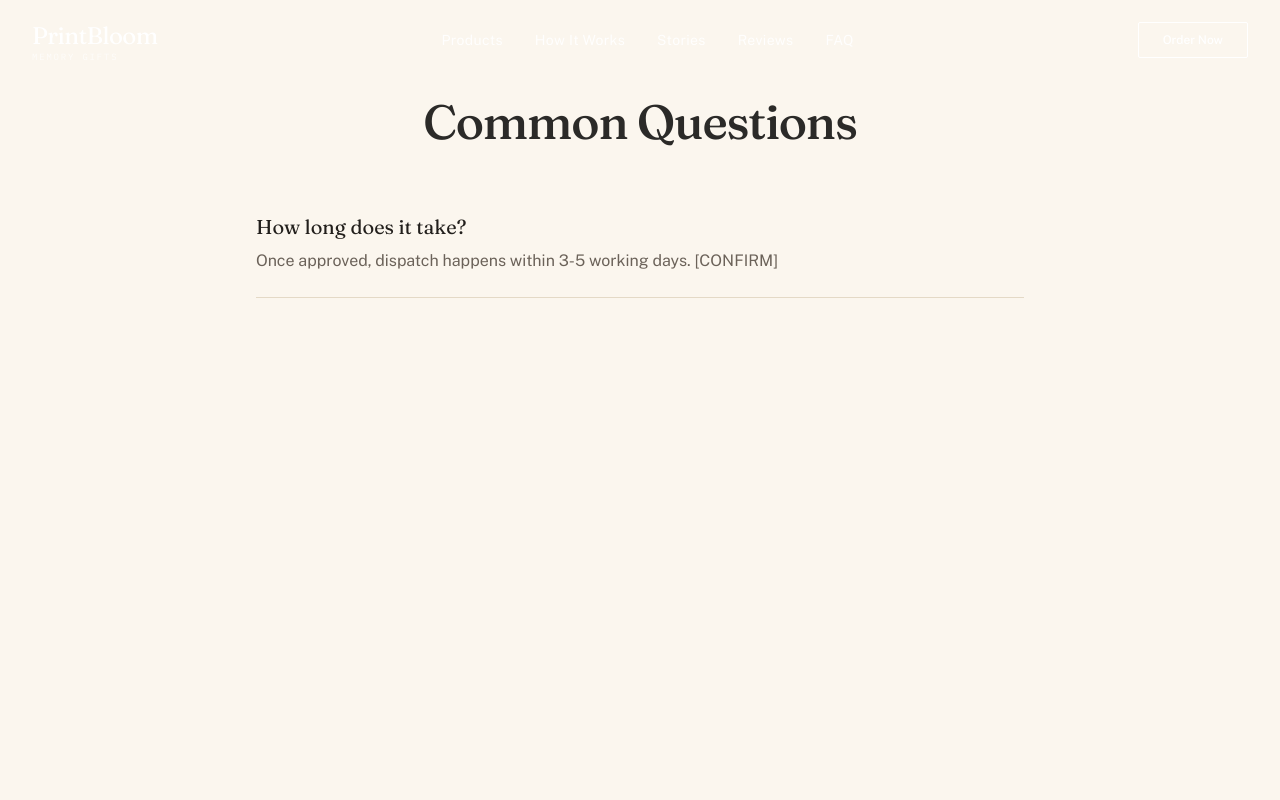
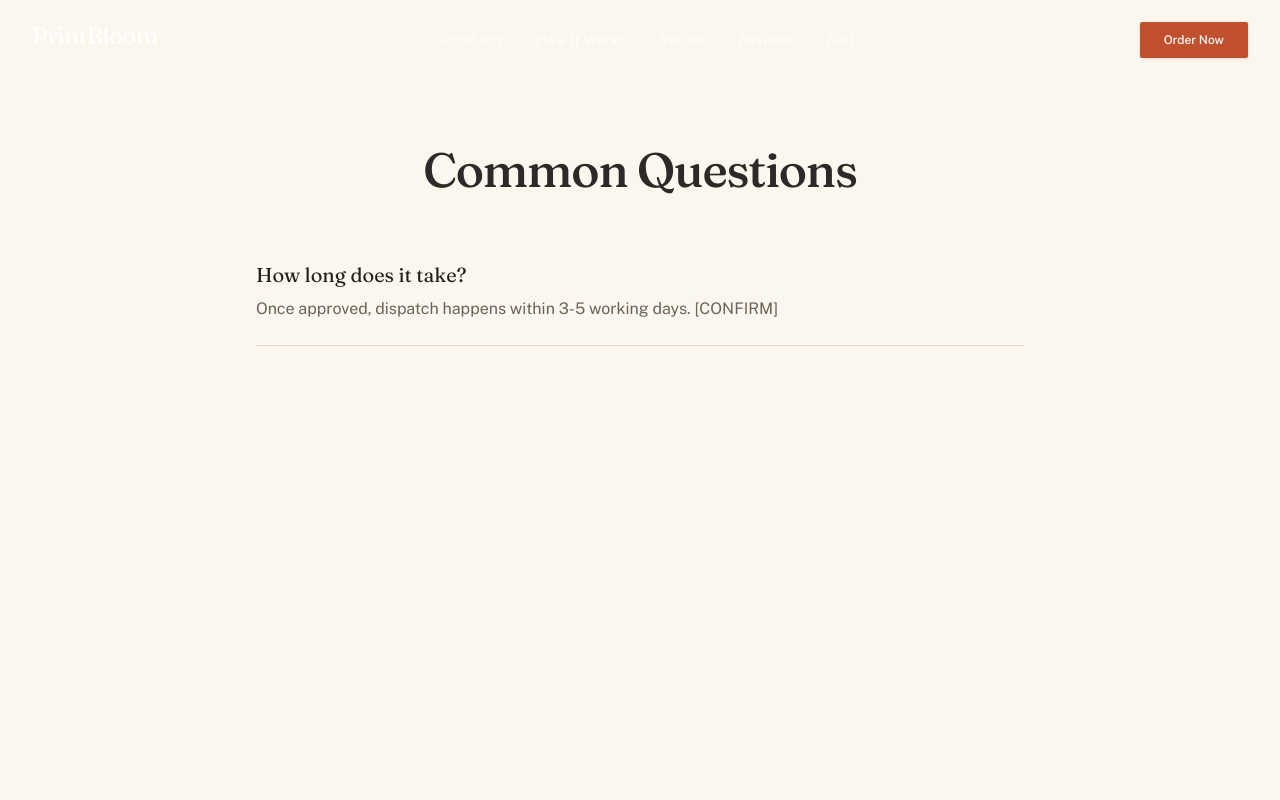
Before and after one commit to rupeshh132/Printbloom, a Next.js app: page /faq in a window 1280 px wide. Shown: the top 800 px of the page. Built offline with nearby package versions, Linux system fonts and the light colour scheme.

Commit message:
fix: correct product images, navbar button and page padding overlap

```diff
--- a/app/(marketing)/faq/page.tsx
+++ b/app/(marketing)/faq/page.tsx
@@ -2,7 +2,7 @@ import { SectionHeading } from "@/components/ui/section-heading"
 
 export default function FAQPage() {
   return (
-    <main className="flex flex-col min-h-screen py-24 px-4 md:px-8">
+    <main className="flex flex-col min-h-screen pt-36 pb-24 px-4 md:px-8">
       <div className="container mx-auto max-w-3xl">
         <SectionHeading as="h1" className="text-center mb-16">Common Questions</SectionHeading>
         <div className="space-y-8">
--- a/app/(marketing)/how-it-works/page.tsx
+++ b/app/(marketing)/how-it-works/page.tsx
@@ -2,7 +2,7 @@ import { SectionHeading } from "@/components/ui/section-heading"
 
 export default function HowItWorksPage() {
   return (
-    <main className="flex flex-col min-h-screen py-24 px-4 md:px-8">
+    <main className="flex flex-col min-h-screen pt-36 pb-24 px-4 md:px-8">
       <div className="container mx-auto max-w-3xl">
         <SectionHeading as="h1" className="text-center mb-16">How It Works</SectionHeading>
         <div className="space-y-12">
--- a/app/(marketing)/journal/page.tsx
+++ b/app/(marketing)/journal/page.tsx
@@ -3,7 +3,7 @@ import { Link } from "@/components/ui/link"
 
 export default function JournalPage() {
   return (
-    <main className="flex flex-col min-h-screen py-24 px-4 md:px-8">
+    <main className="flex flex-col min-h-screen pt-36 pb-24 px-4 md:px-8">
       <div className="container mx-auto max-w-6xl">
         <header className="mb-16">
           <SectionHeading as="h1">Bloom Journal</SectionHeading>
--- a/app/(marketing)/products/page.tsx
+++ b/app/(marketing)/products/page.tsx
@@ -3,7 +3,7 @@ import { ProductGrid } from "@/components/marketing/product-grid"
 
 export default function ProductsPage() {
   return (
-    <main className="flex flex-col min-h-screen py-24 px-4 md:px-8">
+    <main className="flex flex-col min-h-screen pt-36 pb-24 px-4 md:px-8">
       <div className="container mx-auto max-w-6xl">
         <header className="mb-16 text-center md:text-left">
           <SectionHeading as="h1">
--- a/app/(marketing)/reviews/page.tsx
+++ b/app/(marketing)/reviews/page.tsx
@@ -2,7 +2,7 @@ import { SectionHeading } from "@/components/ui/section-heading"
 
 export default function ReviewsPage() {
   return (
-    <main className="flex flex-col min-h-screen py-24 px-4 md:px-8">
+    <main className="flex flex-col min-h-screen pt-36 pb-24 px-4 md:px-8">
       <div className="container mx-auto max-w-6xl">
         <SectionHeading as="h1" className="text-center mb-16">Customer Love</SectionHeading>
         <div className="columns-1 md:columns-2 lg:columns-3 gap-8">
--- a/components/marketing/navbar.tsx
+++ b/components/marketing/navbar.tsx
@@ -70,15 +70,7 @@ export function Navbar() {
 
         {/* CTA */}
         <div className="hidden md:flex items-center gap-4">
-          <Button
-            asChild
-            variant={scrolled ? "default" : "outline"}
-            size="sm"
-            className={cn(
-              !scrolled &&
-                "border-white text-white hover:bg-white hover:text-[#221F1C] bg-transparent"
-            )}
-          >
+          <Button asChild size="sm">
             <NextLink href="/order">Order Now</NextLink>
           </Button>
         </div>
--- a/components/marketing/product-grid.tsx
+++ b/components/marketing/product-grid.tsx
@@ -8,7 +8,7 @@ const MOCK_PRODUCTS = [
     name: "The Custom Magazine",
     benefit: "A beautifully crafted editorial starring your favorite people.",
     startingPrice: "₹1,499",
-    image: "https://images.unsplash.com/photo-1544928147-79a2dbc1f389?ixlib=rb-4.0.3&auto=format&fit=crop&w=1200&q=80",
+    image: "https://images.unsplash.com/photo-1512820790803-83ca734da794?ixlib=rb-4.0.3&auto=format&fit=crop&w=1200&q=80",
     isHero: true
   },
   {
@@ -16,7 +16,7 @@ const MOCK_PRODUCTS = [
     name: "Vintage Polaroid Set",
     benefit: "Your digital memories, printed with a classic retro feel.",
     startingPrice: "₹499",
-    image: "https://images.unsplash.com/photo-1526485856375-9110812fbf35?ixlib=rb-4.0.3&auto=format&fit=crop&w=800&q=80",
+    image: "https://images.unsplash.com/photo-1509281373149-e957c6296406?ixlib=rb-4.0.3&auto=format&fit=crop&w=800&q=80",
     isHero: false
   },
   {
@@ -24,7 +24,7 @@ const MOCK_PRODUCTS = [
     name: "Classic Photo Frame",
     benefit: "Ready-to-hang wooden frames for your best moments.",
     startingPrice: "₹899",
-    image: "https://images.unsplash.com/photo-1513519245088-0e12902e5a38?ixlib=rb-4.0.3&auto=format&fit=crop&w=800&q=80",
+    image: "https://images.unsplash.com/photo-1531685250784-7569952593d2?ixlib=rb-4.0.3&auto=format&fit=crop&w=800&q=80",
     isHero: false
   }
 ]
```
